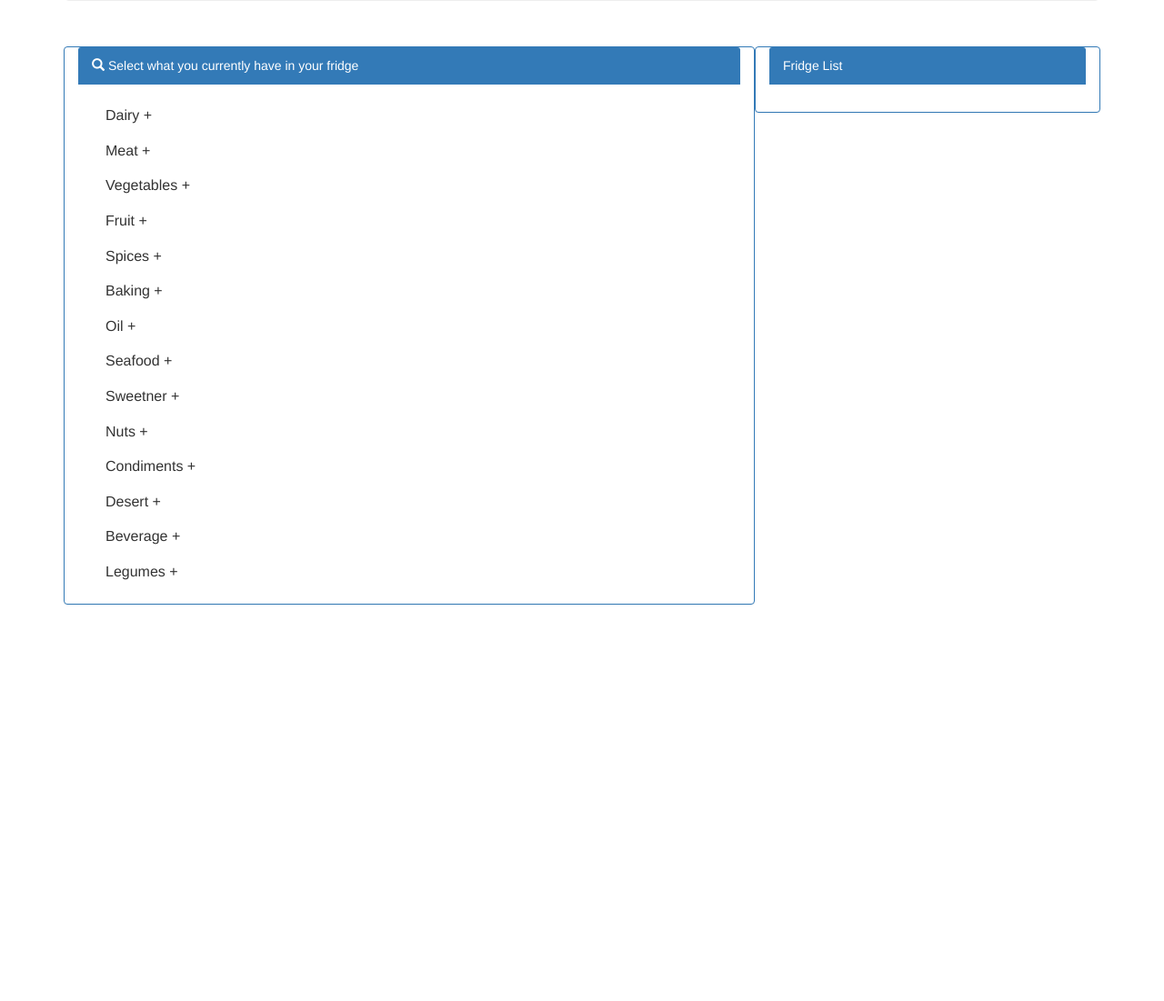
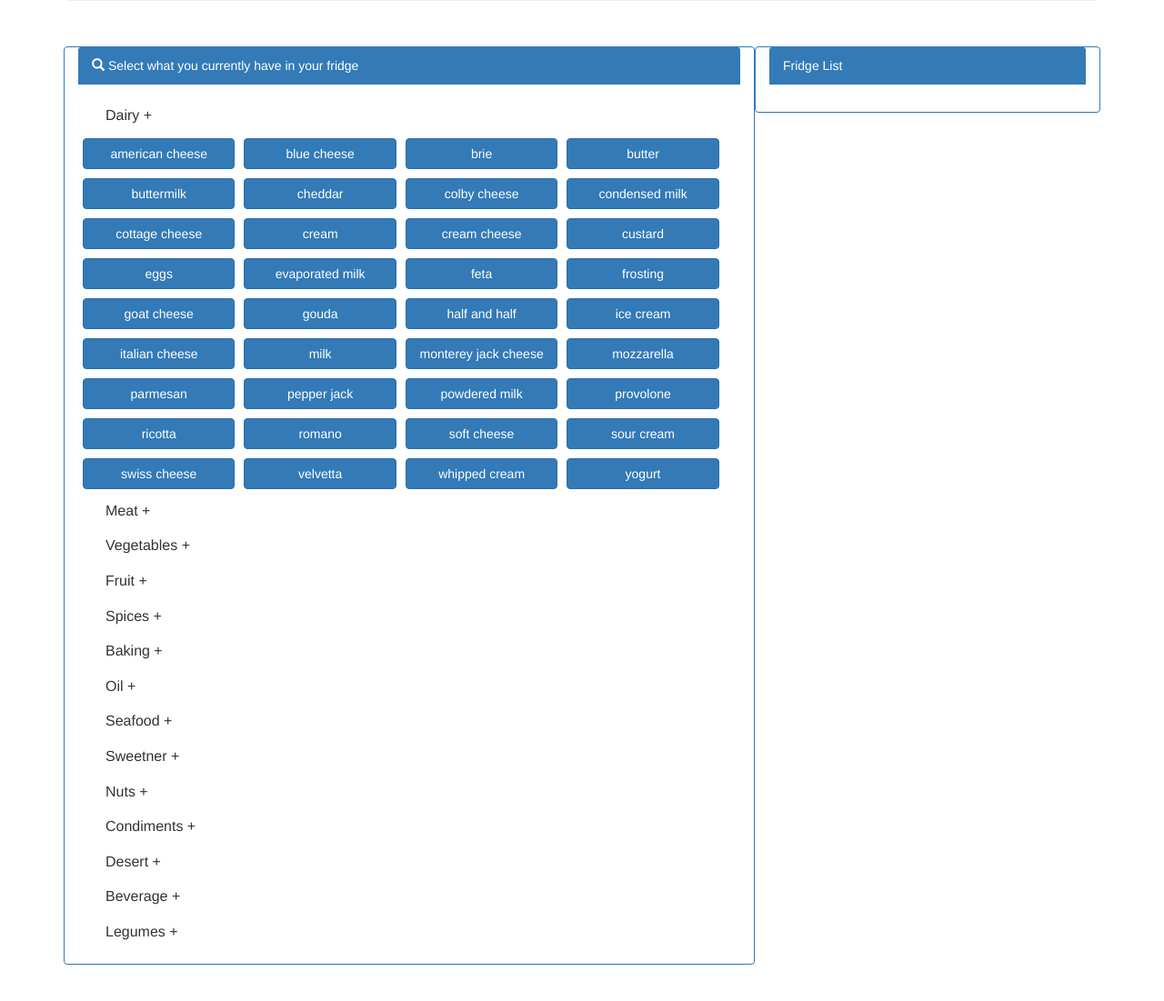
Before and after one commit to EArbeitman/OpenFridge, a PHP site: page / in a window 1280 px wide, after a click on "Dairy +". Shown: the part 239-1340 px from the top of the page at 91% size. Before the commit the page ends 904 px from the top, so only its background shows below. Run offline with PHP 8.4, Linux system fonts and the light colour scheme; some libraries are stand-ins or nearby versions.

Commit message:
fixed merge conflicts

```diff
--- a/assets/css/style.css
+++ b/assets/css/style.css
@@ -21,8 +21,6 @@ body {
 
 .btn {
 	margin: 5px;
-<<<<<<< HEAD
 	width:23%;
-=======
->>>>>>> d78dd8c7def249b0bc021d04377470a37483b53a
+
 }
--- a/assets/javascript/arrays.js
+++ b/assets/javascript/arrays.js
@@ -24,7 +24,7 @@ for (var i = 0; i < masterList.length; i++) {
 
 	var row = $("<div class='row'>");
 	for (var j = 0; j < master.length; j++) {
-<<<<<<< HEAD
+
 		if (j % 4 == 0 && row) {
 			$(categoryList[i]).append(row);
 			row = $("<div class='row'>");
@@ -32,10 +32,6 @@ for (var i = 0; i < masterList.length; i++) {
 		var ckbx = $('<button class="col-md-3 btn btn-primary"><type="btn" data-selected="false" data-ingredient="' + master[j] + '">' + master[j] + '</button>');
 		row.append(ckbx);
 
-=======
-		var ckbx = $('<button class="btn btn-primary"><type="btn" id="boxFormat" data-toggle="toggle" value="' + master[j] + '">' + master[j] + '</button>');
-		$(categoryList[i]).append(ckbx);
->>>>>>> d78dd8c7def249b0bc021d04377470a37483b53a
 	}
 	$(categoryList[i]).append(row);
 
```
